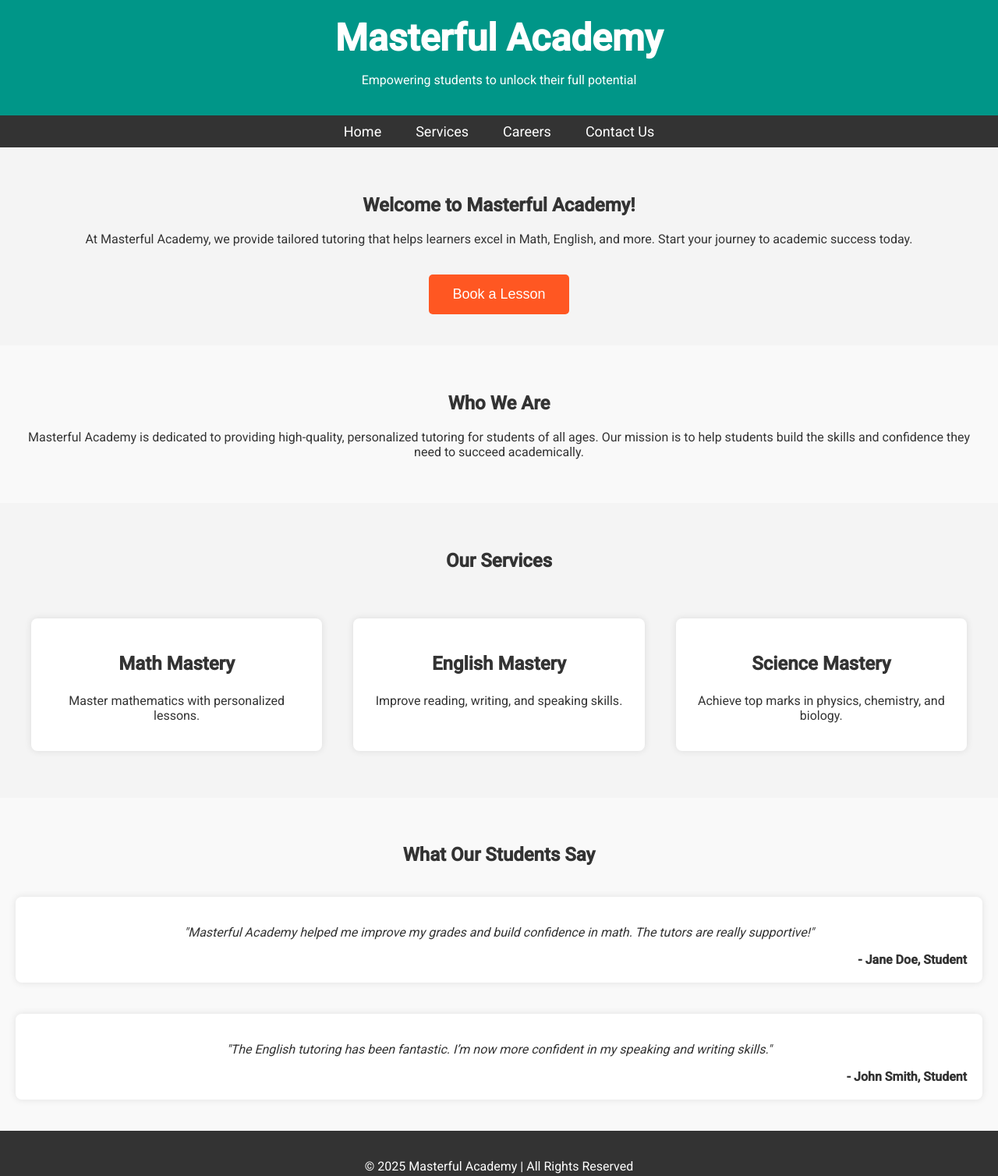
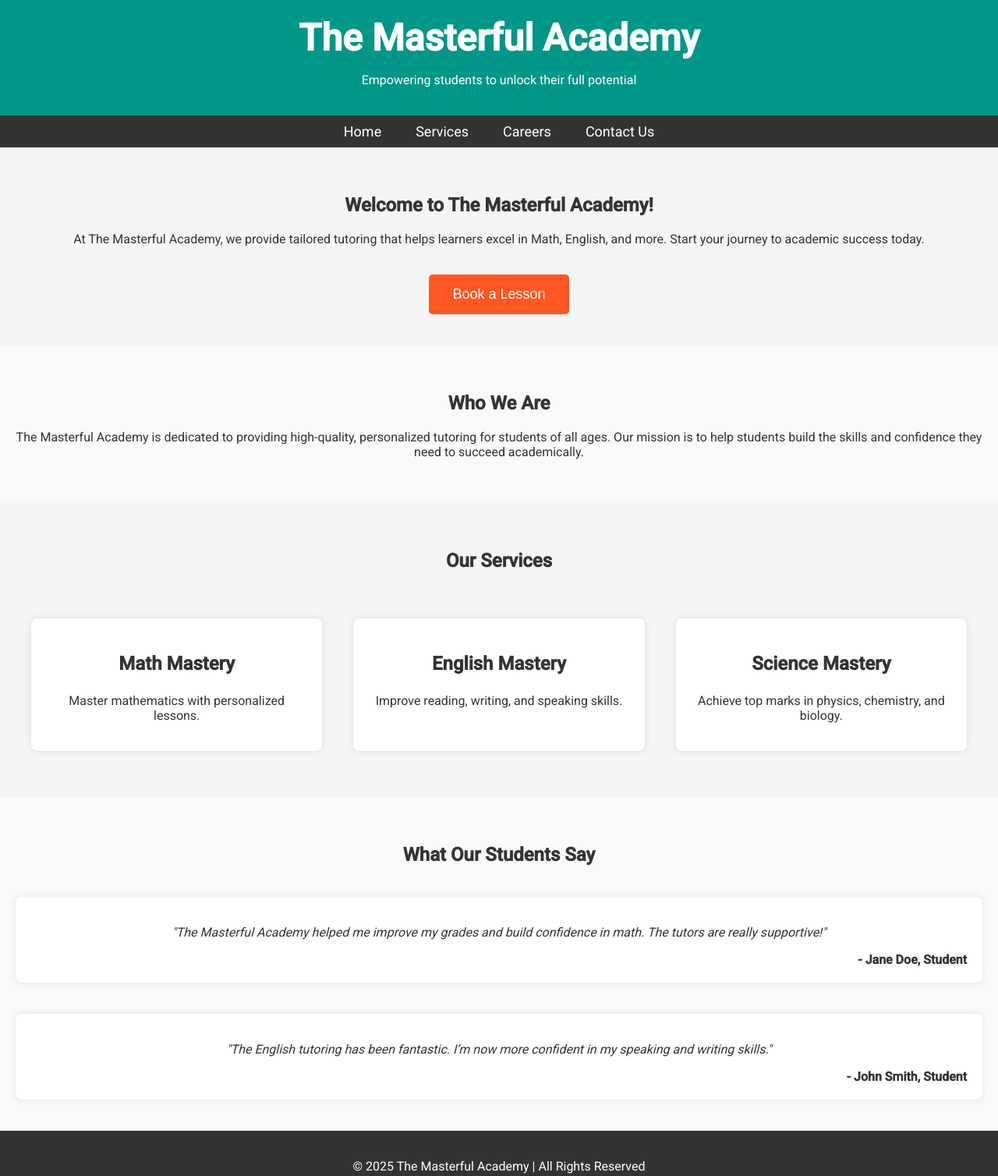
Before and after one commit to TheMasterfulAcademy/themasterfulacademy.github.io, a plain HTML site: page index.html in a window 1280 px wide. Shown: the whole page at 78% size. Drawn offline with Linux system fonts and the light colour scheme.

Commit message:
Update index.html

```diff
--- a/index.html
+++ b/index.html
@@ -3,7 +3,7 @@
 <head>
     <meta charset="UTF-8">
     <meta name="viewport" content="width=device-width, initial-scale=1.0">
-    <title>Masterful Academy</title>
+    <title>The Masterful Academy</title>
     <link href="https://fonts.googleapis.com/css2?family=Roboto:wght@400;500&display=swap" rel="stylesheet">
     <style>
         /* General Styling */
@@ -111,7 +111,7 @@
 <body>
     <!-- Header -->
     <header>
-        <h1>Masterful Academy</h1>
+        <h1>The Masterful Academy</h1>
         <p>Empowering students to unlock their full potential</p>
     </header>
 
@@ -125,15 +125,15 @@
 
     <!-- Main Content Area -->
     <div class="section">
-        <h2>Welcome to Masterful Academy!</h2>
-        <p>At Masterful Academy, we provide tailored tutoring that helps learners excel in Math, English, and more. Start your journey to academic success today.</p>
+        <h2>Welcome to The Masterful Academy!</h2>
+        <p>At The Masterful Academy, we provide tailored tutoring that helps learners excel in Math, English, and more. Start your journey to academic success today.</p>
         <button class="cta-button">Book a Lesson</button>
     </div>
 
     <!-- Who We Are Section -->
     <div class="section" style="background-color: #f9f9f9;">
         <h2>Who We Are</h2>
-        <p>Masterful Academy is dedicated to providing high-quality, personalized tutoring for students of all ages. Our mission is to help students build the skills and confidence they need to succeed academically.</p>
+        <p>The Masterful Academy is dedicated to providing high-quality, personalized tutoring for students of all ages. Our mission is to help students build the skills and confidence they need to succeed academically.</p>
     </div>
 
     <!-- Services Section -->
@@ -159,7 +159,7 @@
     <div class="section" style="background-color: #f9f9f9;">
         <h2>What Our Students Say</h2>
         <div class="testimonial">
-            <p>"Masterful Academy helped me improve my grades and build confidence in math. The tutors are really supportive!"</p>
+            <p>"The Masterful Academy helped me improve my grades and build confidence in math. The tutors are really supportive!"</p>
             <div class="author">- Jane Doe, Student</div>
         </div>
         <div class="testimonial">
@@ -170,7 +170,7 @@
 
     <!-- Footer -->
     <footer>
-        <p>&copy; 2025 Masterful Academy | All Rights Reserved</p>
+        <p>&copy; 2025 The Masterful Academy | All Rights Reserved</p>
     </footer>
 </body>
 </html>
```
